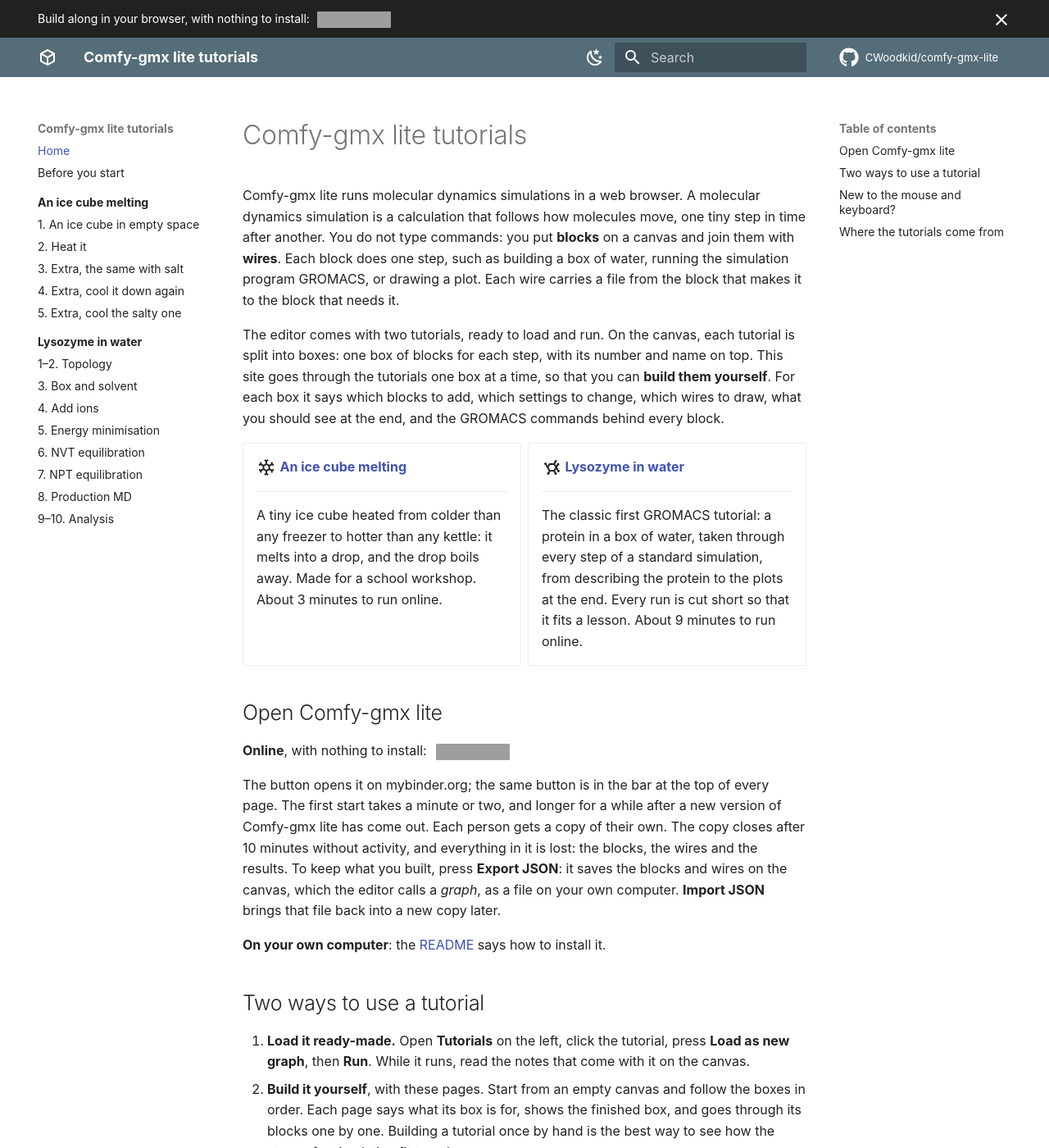
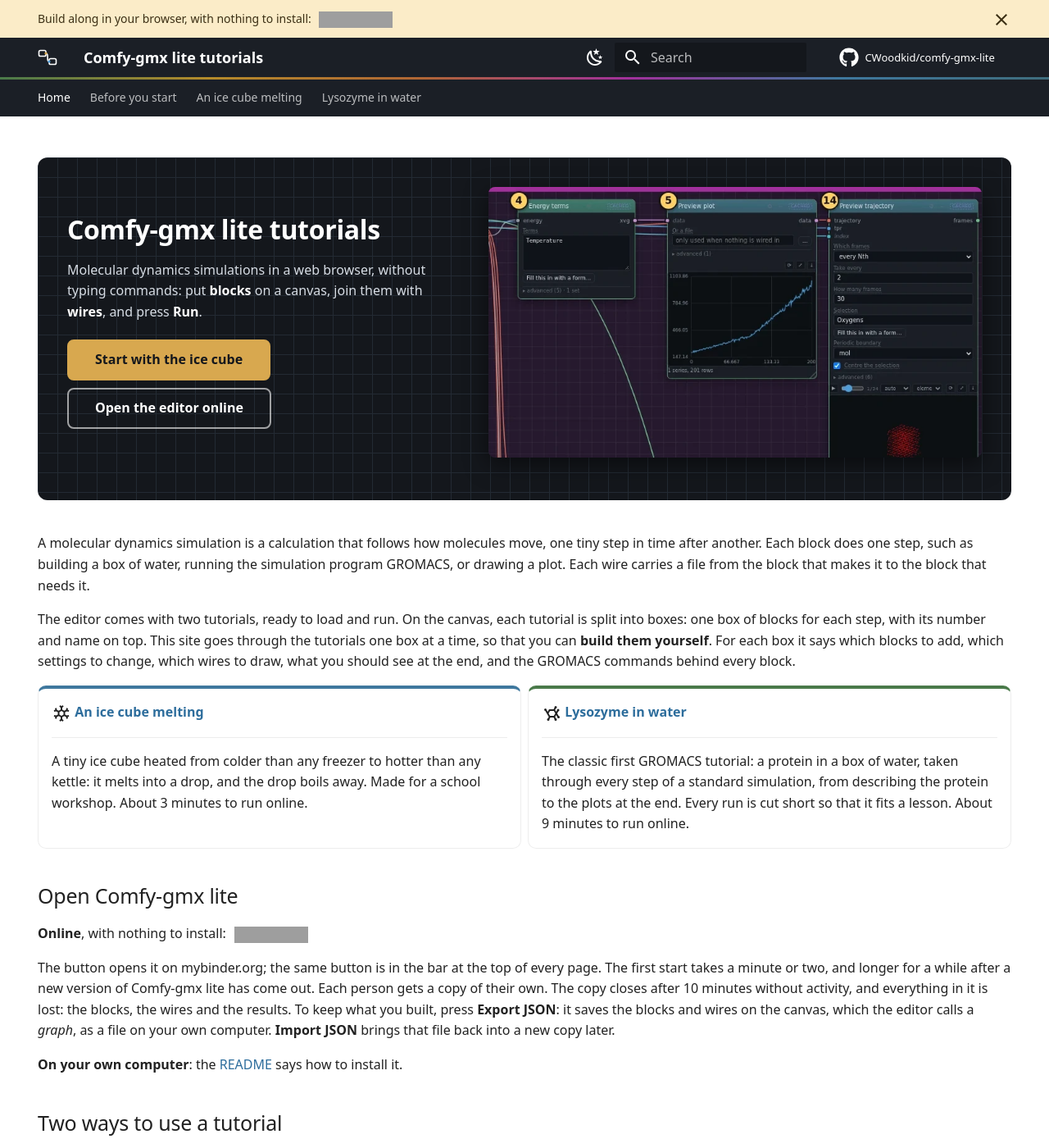
Before and after one commit to CWoodkid/comfy-gmx-lite, an MkDocs documentation site: the page built from website/index.md, in a window 1280 px wide and 1400 px high. Shown: the whole window at 82% size. Built offline with MkDocs 1.6.1 and Material for MkDocs 9.7.7, drawn with Linux system fonts in a browser that asks for light colours; comment, search, counter and statistics services are not loaded; grey boxes are pictures that could not be loaded.

Commit message:
The website looks warmer
It takes its colours from the editor: the dark of its toolbar for the
bars at the top, its blue for links, and a thin stripe in the six box
colours under the header. The home page opens with a welcome panel: the
name, one sentence, a button to start with the ice cube, one to open the
editor online, and a picture of the ice tutorial after its run. The two
tutorials are tabs along the top. Pictures have round corners, the
Binder bar is cream, and a logo of two blocks joined by a wire sits in
the header and on the browser tab.

Fonts stay the reader's own, so a page still fetches nothing from
outside. Checked at phone width and on dark pages.

Co-Authored-By: Claude Opus 5.5 <noreply@anthropic.com>

```diff
--- a/mkdocs.yml
+++ b/mkdocs.yml
@@ -44,26 +44,33 @@ theme:
   language: en
   # The computer's own fonts, so that opening a page asks nothing of Google.
   font: false
+  # Two blocks joined by a wire, in white for the dark bar along the top;
+  # the browser tab gets the same on a dark square.
+  logo: assets/logo.svg
+  favicon: assets/favicon.svg
   icon:
-    logo: material/cube-outline
     repo: fontawesome/brands/github
+  # "custom": the colours are the editor's own, set in stylesheets/extra.css.
   palette:
     - media: "(prefers-color-scheme: light)"
       scheme: default
-      primary: blue grey
-      accent: light blue
+      primary: custom
+      accent: custom
       toggle:
         icon: material/weather-night
         name: Dark pages
     - media: "(prefers-color-scheme: dark)"
       scheme: slate
-      primary: blue grey
-      accent: light blue
+      primary: custom
+      accent: custom
       toggle:
         icon: material/weather-sunny
         name: Light pages
   features:
     - announce.dismiss
+    # The four parts of the site as tabs along the top; the list on the
+    # left then shows only the part you are in.
+    - navigation.tabs
     - navigation.footer
     - navigation.indexes
     - navigation.sections
--- a/website/index.md
+++ b/website/index.md
@@ -1,12 +1,31 @@
+---
+hide:
+  - navigation
+  - toc
+---
+
+<div class="hero" markdown>
+<div markdown>
+
 # Comfy-gmx lite tutorials
 
-Comfy-gmx lite runs molecular dynamics simulations in a web browser. A
-molecular dynamics simulation is a calculation that follows how molecules
-move, one tiny step in time after another. You do not type commands: you
-put **blocks** on a canvas and join them with **wires**. Each block does one
-step, such as building a box of water, running the simulation program
-GROMACS, or drawing a plot. Each wire carries a file from the block that
-makes it to the block that needs it.
+Molecular dynamics simulations in a web browser, without typing commands:
+put **blocks** on a canvas, join them with **wires**, and press **Run**.
+
+[Start with the ice cube](ice/index.md){ .md-button .md-button--primary }
+[Open the editor online](https://mybinder.org/v2/gh/CWoodkid/comfy-gmx-lite/main?urlpath=comfygmx/){ .md-button }
+
+</div>
+
+![Part of the ice tutorial after its run: blocks joined by wires, a plot of the temperature and a movie of the ice cube](pictures/ice_melting/hero.webp)
+
+</div>
+
+A molecular dynamics simulation is a calculation that follows how molecules
+move, one tiny step in time after another. Each block does one step, such as
+building a box of water, running the simulation program GROMACS, or drawing
+a plot. Each wire carries a file from the block that makes it to the block
+that needs it.
 
 The editor comes with two tutorials, ready to load and run. On the canvas,
 each tutorial is split into boxes: one box of blocks for each step, with its
--- a/website/stylesheets/extra.css
+++ b/website/stylesheets/extra.css
@@ -36,3 +36,180 @@
   margin-left: 0.4em;
   white-space: nowrap;
 }
+
+/* ---- The editor's own colours ------------------------------------------
+   mkdocs.yml sets the palette to "custom"; these are the colours. The dark
+   of the editor's toolbar for the bars along the top, its blue for links
+   and highlights. On white pages the links are a deeper blue, so they stay
+   easy to read. */
+:root {
+  --cg-dark: #1b1f26;
+  --cg-darker: #14171c;
+  --cg-grid: #232a33;
+  --cg-blue: #4f9dd8;
+  --cg-blue-deep: #2d6d9c;
+  --cg-amber: #d8a84f;
+}
+[data-md-color-primary="custom"] {
+  --md-primary-fg-color: var(--cg-dark);
+  --md-primary-fg-color--light: #2c333d;
+  --md-primary-fg-color--dark: var(--cg-darker);
+  --md-primary-bg-color: #ffffff;
+  --md-primary-bg-color--light: rgba(255, 255, 255, 0.7);
+}
+[data-md-color-accent="custom"] {
+  --md-accent-fg-color: var(--cg-blue);
+  --md-accent-fg-color--transparent: rgba(79, 157, 216, 0.1);
+  --md-accent-bg-color: #ffffff;
+  --md-accent-bg-color--light: rgba(255, 255, 255, 0.7);
+}
+[data-md-color-scheme="default"] {
+  --md-typeset-a-color: var(--cg-blue-deep);
+}
+/* Dark pages take the editor's blue-black. */
+[data-md-color-scheme="slate"] {
+  --md-hue: 215;
+  --md-typeset-a-color: var(--cg-blue);
+}
+
+/* The system's own interface font (Segoe UI, San Francisco, Ubuntu...):
+   friendlier than the fallback, and still nothing is fetched from Google. */
+:root {
+  --md-text-font: system-ui;
+}
+
+/* A thin stripe in the colours of the boxes on the canvas, under the bar
+   at the top. */
+.md-header::after {
+  content: "";
+  position: absolute;
+  left: 0;
+  right: 0;
+  bottom: -3px;
+  height: 3px;
+  background: linear-gradient(90deg, #4a7a4a, #b58b2a, #b06634, #a1309b,
+                              #3f789e, #3f6d7d);
+}
+
+/* Page titles: darker and bolder than the theme's pale grey. */
+.md-typeset h1 {
+  color: var(--md-default-fg-color);
+  font-weight: 700;
+}
+
+/* Pictures of the canvas: rounded, with a soft shadow. */
+.md-typeset img.canvas {
+  border-radius: 8px;
+  box-shadow: 0 2px 12px rgba(0, 0, 0, 0.12);
+}
+
+/* "In this box", at the top of each box's page: tinted in the editor's
+   blue. */
+.md-typeset .admonition.abstract,
+.md-typeset details.abstract {
+  border-color: var(--cg-blue);
+}
+.md-typeset .abstract > .admonition-title,
+.md-typeset .abstract > summary {
+  background-color: rgba(79, 157, 216, 0.12);
+}
+.md-typeset .abstract > .admonition-title::before,
+.md-typeset .abstract > summary::before {
+  background-color: var(--cg-blue);
+}
+
+/* The two tutorial cards on the home page: rounded, each with a coloured
+   top edge (the ice blue, the Lysozyme green). */
+.md-typeset .grid.cards > ul > li {
+  border-radius: 10px;
+  border-top-width: 4px;
+}
+.md-typeset .grid.cards > ul > li:nth-child(1) { border-top-color: #3f789e; }
+.md-typeset .grid.cards > ul > li:nth-child(2) { border-top-color: #4a7a4a; }
+
+/* The welcome panel at the top of the home page: the editor's dark canvas
+   with its grid, the title and two buttons on the left, a tutorial on the
+   right. On a phone the picture goes below. */
+.md-typeset .hero {
+  display: grid;
+  grid-template-columns: 1fr 1.25fr;
+  gap: 1.6rem;
+  align-items: center;
+  margin: 0 0 2rem;
+  padding: 1.8rem;
+  border-radius: 12px;
+  color: #d7dde5;
+  background-color: var(--cg-darker);
+  background-image:
+    linear-gradient(var(--cg-grid) 1px, transparent 1px),
+    linear-gradient(90deg, var(--cg-grid) 1px, transparent 1px);
+  background-size: 24px 24px;
+}
+.md-typeset .hero h1 {
+  margin: 0 0 0.5em;
+  color: #ffffff;
+}
+.md-typeset .hero p {
+  margin: 0 0 1em;
+}
+.md-typeset .hero strong {
+  color: #ffffff;
+}
+.md-typeset .hero img {
+  display: block;
+  width: 100%;
+  border-radius: 8px;
+  box-shadow: 0 8px 28px rgba(0, 0, 0, 0.5);
+}
+.md-typeset .hero .md-button {
+  margin: 0.3em 0.4em 0.3em 0;
+  border-radius: 8px;
+}
+.md-typeset .hero .md-button--primary {
+  color: var(--cg-darker);
+  background-color: var(--cg-amber);
+  border-color: var(--cg-amber);
+}
+.md-typeset .hero .md-button:not(.md-button--primary) {
+  color: #ffffff;
+  border-color: rgba(255, 255, 255, 0.6);
+}
+.md-typeset .hero .md-button:hover {
+  color: var(--cg-darker);
+  background-color: #ffffff;
+  border-color: #ffffff;
+}
+@media screen and (max-width: 52em) {
+  .md-typeset .hero {
+    grid-template-columns: 1fr;
+    padding: 1.2rem;
+  }
+}
+
+/* The bar with the Binder button: warm and light, so it stands apart from
+   the dark bars below it. */
+.md-banner {
+  color: #3b2f14;
+  background-color: #fbecc8;
+}
+.md-banner .md-banner__button {
+  color: #3b2f14;
+}
+[data-md-color-scheme="slate"] .md-banner {
+  color: #f3e2bb;
+  background-color: #3a3122;
+}
+[data-md-color-scheme="slate"] .md-banner .md-banner__button {
+  color: #f3e2bb;
+}
+
+/* Section headings: a little bolder than the theme's thin default. */
+.md-typeset h2 {
+  font-weight: 500;
+}
+
+/* On dark pages the welcome panel gets a thin outline, so it does not melt
+   into the page around it. */
+[data-md-color-scheme="slate"] .md-typeset .hero {
+  box-shadow: 0 0 0 1px #2c333d;
+}
```
Also changed, not shown: website/assets/favicon.svg (added), website/assets/logo.svg (added), website/pictures/ice_melting/hero.webp (added).
